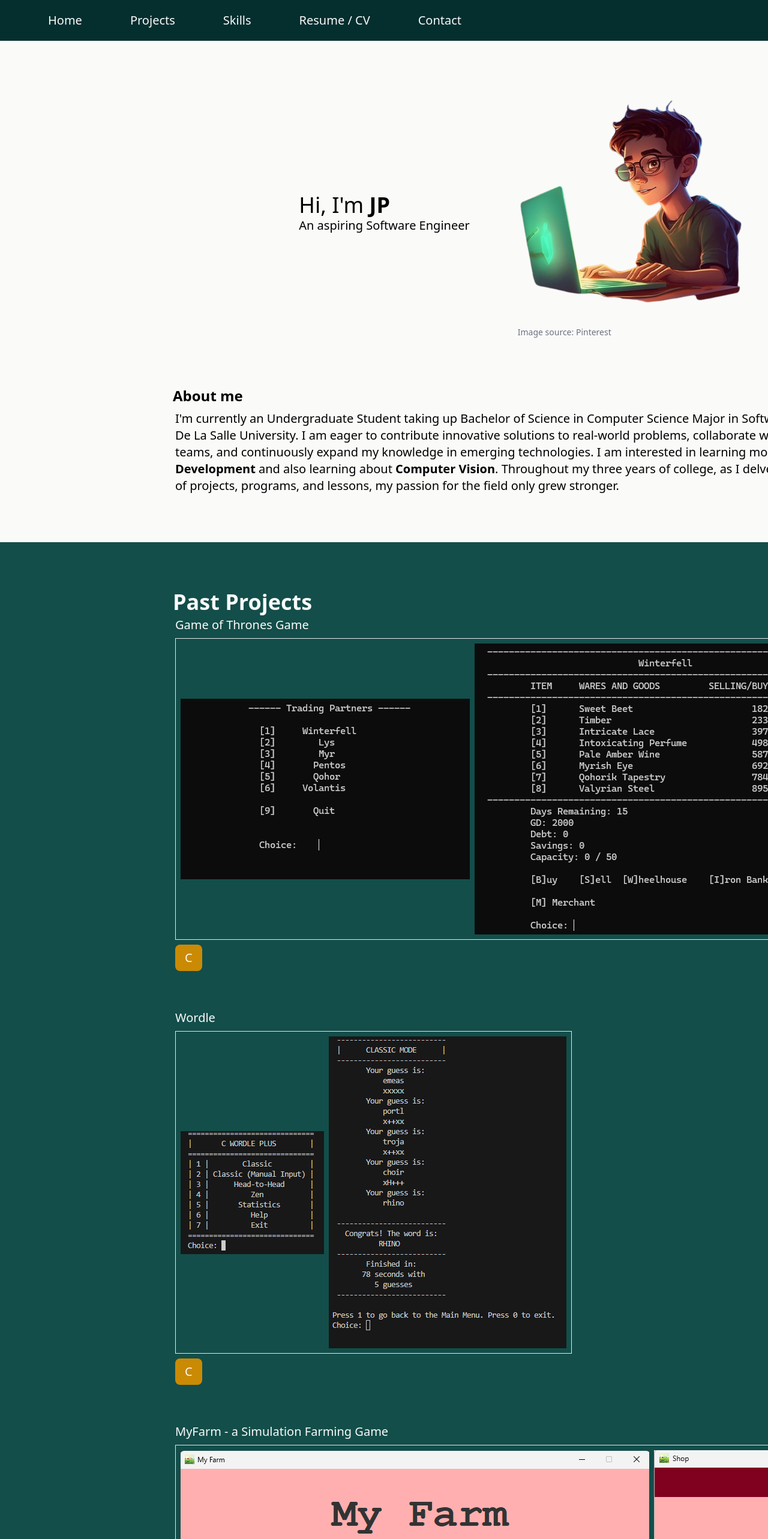
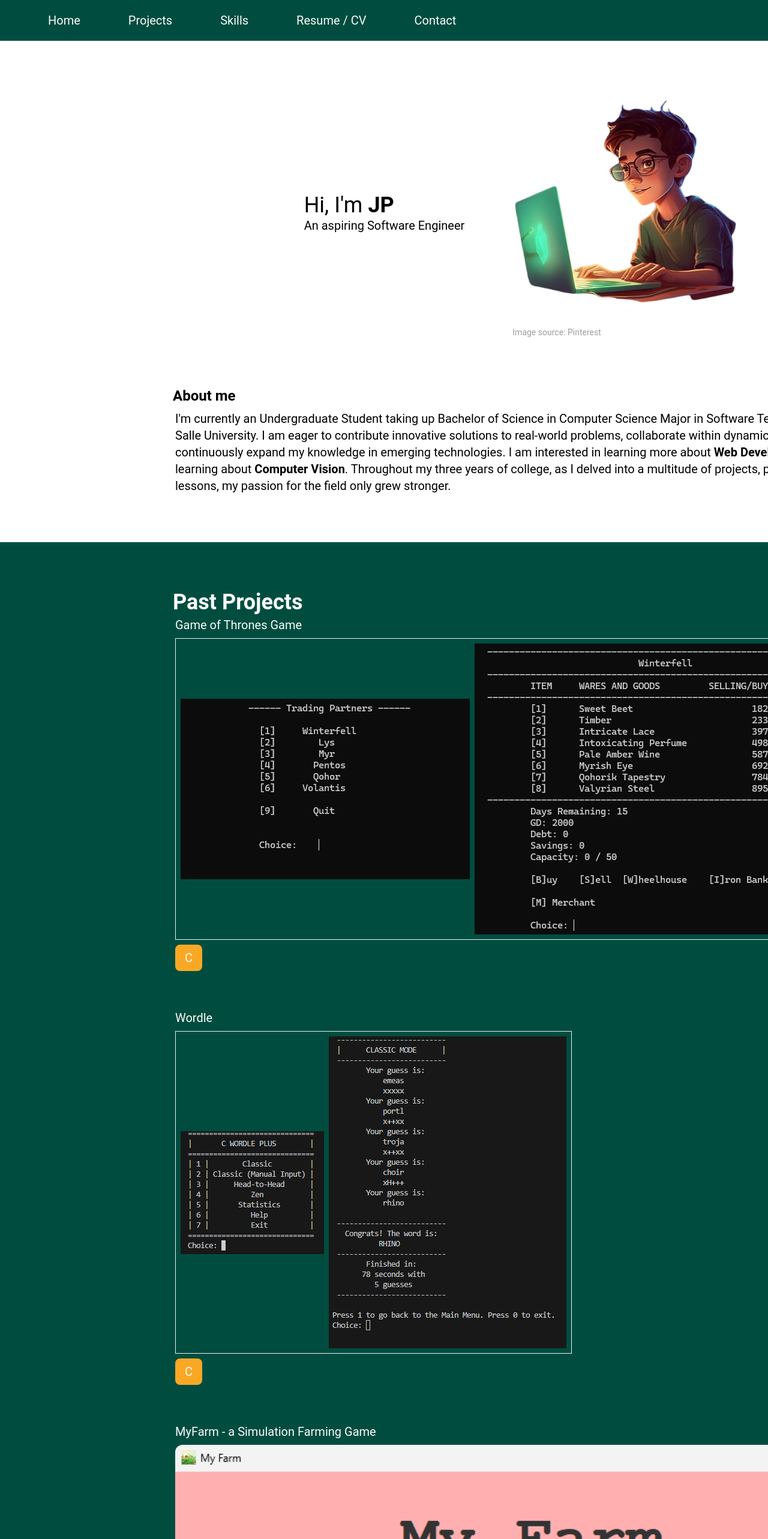
Before and after one commit to MrRyushi/Portfolio, a React (Vite) app in the folder Portfolio/: page / in a window 1280 px wide. Shown: the top 2566 px of the page at 60% size. Built offline with nearby package versions, Linux system fonts and the light colour scheme.

Commit message:
implemented carousels

```diff
--- a/Portfolio/package.json
+++ b/Portfolio/package.json
@@ -10,6 +10,7 @@
     "preview": "vite preview"
   },
   "dependencies": {
+    "@material-tailwind/react": "^2.1.9",
     "react": "^18.2.0",
     "react-dom": "^18.2.0",
     "react-router-dom": "^6.22.3"
--- a/Portfolio/src/pages/Contact.jsx
+++ b/Portfolio/src/pages/Contact.jsx
@@ -17,7 +17,7 @@ export default function Contact() {
                 <h1 className='font-bold text-3xl'>Send me a message!</h1>
                 <input type='email' placeholder='Your email' className='block w-1/2 border border-black rounded-lg p-2'/>
                 <textarea type='text' placeholder='Your message' className='w-1/2 h-28 border border-black rounded-lg p-2'/>
-                <button type='submit' className='block border bg-slate-900 text-slate-50 py-3 px-5 rounded-xl hover:bg-slate-700'>Send</button>
+                <button type='submit' className='block border bg-gray-900 text-gray-50 py-3 px-5 rounded-xl hover:bg-gray-700'>Send</button>
             </form>
         </div>
     </div>
--- a/Portfolio/src/pages/Landing.jsx
+++ b/Portfolio/src/pages/Landing.jsx
@@ -38,9 +38,9 @@ export default function Landing() {
   return (
     <div className='flex h-screen'>
       <div className=''>
-        <div className='flex gap-20 ps-20 w-screen p-5 bg-teal-950 text-slate-50 items-center'>
+        <div className='flex gap-20 ps-20 w-screen p-5 bg-teal-900 text-gray-50 items-center'>
             <button
-                className='text-xl hover:text-blue-300'
+                className='text-xl hover:text-teal-400'
                 onClick={() => {
                     const tellMeMoreElement = document.getElementById('faq');
                     if (tellMeMoreElement) {
@@ -48,7 +48,7 @@ export default function Landing() {
                     }}
                 }
             >Home</button>
-            <button className='text-xl hover:text-blue-300'
+            <button className='text-xl hover:text-teal-400'
                 onClick={() => {
                     const tellMeMoreElement = document.getElementById('projects');
                     if (tellMeMoreElement) {
@@ -56,7 +56,7 @@ export default function Landing() {
                     }}
                 }
             >Projects</button>
-            <button className='text-xl hover:text-blue-300'
+            <button className='text-xl hover:text-teal-400'
                 onClick={() => {
                     const tellMeMoreElement = document.getElementById('skills');
                     if (tellMeMoreElement) {
@@ -64,8 +64,8 @@ export default function Landing() {
                     }}
                 }
             >Skills</button>
-            <button onClick={() => handleDownload()} className='text-xl hover:text-blue-300'>Resume / CV</button>
-            <button className='text-xl hover:text-blue-300'
+            <button onClick={() => handleDownload()} className='text-xl hover:text-teal-400'>Resume / CV</button>
+            <button className='text-xl hover:text-teal-400'
                 onClick={() => {
                     const tellMeMoreElement = document.getElementById('contact');
                     if (tellMeMoreElement) {
--- a/Portfolio/src/pages/Projects.jsx
+++ b/Portfolio/src/pages/Projects.jsx
@@ -34,10 +34,13 @@ import chatbotSymptoms from '../assets/chatbot/symptoms.png'
 import chatbotTimeline from '../assets/chatbot/timeline.png'
 import chatbotVice from '../assets/chatbot/vice.png'
 
+// -- carousel --
+import { Carousel } from "@material-tailwind/react"
+
 export default function Projects() {
   return (
     <div id='projects' className='px-72 space-y-5 bg-teal-900 py-20'>
-        <div className='space-y-1 text-neutral-50'>
+        <div className='space-y-1 text-gray-50'>
             <h1 className='text-4xl font-bold'>Past Projects</h1>
             <div className='text-xl ps-1 space-y-16'>
                 <div className='space-y-2'>
@@ -46,7 +49,7 @@ export default function Projects() {
                         <img src={gotStartPage} className='inline'/>
                         <img src={gotHomePage} className='inline'/>
                     </div>
-                    <div className='bg-yellow-600 w-max py-2 px-4 flex items-center rounded-lg'>C</div>
+                    <div className='bg-yellow-800 w-max py-2 px-4 flex items-center rounded-lg'>C</div>
                 </div>
 
                 <div className='space-y-2'>
@@ -55,18 +58,19 @@ export default function Projects() {
                         <img src={wordleStartPage} className='inline'/>
                         <img src={wordleSampleRun} className='inline' />
                     </div>
-                    <div className='bg-yellow-600 w-max py-2 px-4 flex items-center rounded-lg'>C</div>
+                    <div className='bg-yellow-800 w-max py-2 px-4 flex items-center rounded-lg'>C</div>
                 </div>
 
                 <div className='space-y-2'>
                     <h3>MyFarm - a Simulation Farming Game</h3>
-                    <div className='flex space-x-2 overflow-x-auto border p-2 items-center'>
-                        <img src={myfarmStartPage} className='inline'/>
-                        <img src={myfarmShop} className='inline'/>
-                        <img src={myfarmFarmLot} className='inline'/>
-                        <img src={myfarmInventoryPage} className='inline'/>
-                        <img src={myfarmStats} className='inline'/>
-                    </div>
+                    <Carousel className='rounded-xl'>
+                        <img src={myfarmStartPage} alt='image 1' className='h-full w-full object-cover'/>
+                        <img src={myfarmShop} alt='image 2' className='h-full w-full object-cover'/>
+                        <img src={myfarmFarmLot} alt='image 3' className='h-full w-full object-cover'/>
+                        <img src={myfarmInventoryPage} alt='image 4' className='h-full w-full object-cover'/>
+                        <img src={myfarmStats} alt='image 5' className='h-full w-full object-cover'/>
+                    </Carousel>
+
                     <div className='flex gap-2'>
                         <div className='bg-red-600 w-max py-2 px-4 flex items-center rounded-lg'>Java</div>
                         <div className='bg-red-600 w-max py-2 px-4 flex items-center rounded-lg'>Java Swing</div>
@@ -75,10 +79,10 @@ export default function Projects() {
 
                 <div className='space-y-2'>
                     <h3>Homeowners Association - a Management System for a Homeowners Association</h3>
-                    <div className='flex space-x-2 overflow-x-auto border p-2'>
+                    <Carousel className='rounded-xl'>
                         <img src={hoLanding} className='inline'/>
                         <img src={hoRegister} className='inline'/>
-                    </div>
+                    </Carousel>
                     <div className='flex gap-2'>
                         <div className='bg-red-600 w-max py-2 px-4 flex items-center rounded-lg'>Java</div>
                         <div className='bg-orange-600 w-max py-2 px-4 flex items-center rounded-lg'>HTML</div>
@@ -89,17 +93,17 @@ export default function Projects() {
 
                 <div className='space-y-2'>
                     <h3>CyberLab - a Computer Lab Reservation Management System</h3>
-                    <div className='flex space-x-2 overflow-x-auto border p-2'>
+                    <Carousel className='rounded-xl'>
                         <img src={labLogin} className='inline'/>
                         <img src={labRegister} className='inline'/>
                         <img src={labHomePage} className='inline'/>
                         <img src={labRoom} className='inline'/>
                         <img src={labProfile} className='inline'/>
                         <img src={labReservation} className='inline'/>
-                    </div>
+                    </Carousel>
                     <div className='flex gap-2'>
                         <div className='bg-orange-600 w-max py-2 px-4 flex items-center rounded-lg'>HTML, CSS, JavaScript</div>
-                        <div className='bg-yellow-600 w-max py-2 px-4 flex items-center rounded-lg'>NodeJS</div>
+                        <div className='bg-yellow-800 w-max py-2 px-4 flex items-center rounded-lg'>NodeJS</div>
                         <div className='bg-amber-600 w-max py-2 px-4 flex items-center rounded-lg'>Express JS</div>
                         <div className='bg-green-600 w-max py-2 px-4 flex items-center rounded-lg'>MongoDB</div>
                     </div>
@@ -107,19 +111,18 @@ export default function Projects() {
 
                 <div className='space-y-2'>
                     <h3>Medical Chatbot - a Diagnostic Chatbot</h3>
-                    <div className='flex space-x-2 overflow-x-auto border p-2 items-center'>
-                        <img src={chatbotStartPage} className='inline'/>
-                        <img src={chatbotName} className='inline'/>
-                        <img src={chatbotAge} className='inline'/>
-                        <img src={chatbotEnvironment} className='inline'/>
-                        <img src={chatbotChiefComplaint} className='inline'/>
-                        <img src={chatbotSymptoms} className='inline'/>
-                        <img src={chatbotTimeline} className='inline'/>
-                        <img src={chatbotVice} className='inline'/>
-                        <img src={chatbotHistory} className='inline'/>
-                        <img src={chatbotResult} className='inline'/>
-                        <img src={chatbotOther} className='inline'/>
-
+                    <div className='flex space-x-2 items-center border overflow-x-auto p-2'>
+                        <img src={chatbotStartPage} className=''/>
+                        <img src={chatbotName} className=''/>
+                        <img src={chatbotAge} className=''/>
+                        <img src={chatbotEnvironment} className=''/>
+                        <img src={chatbotChiefComplaint} className=''/>
+                        <img src={chatbotSymptoms} className=''/>
+                        <img src={chatbotTimeline} className=''/>
+                        <img src={chatbotVice} className=''/>
+                        <img src={chatbotHistory} className=''/>
+                        <img src={chatbotResult} className=''/>
+                        <img src={chatbotOther} className=''/>
                     </div>
                     <div className='bg-cyan-700 w-max py-2 px-4 flex items-center rounded-lg'>Prolog</div>
                 </div>
--- a/Portfolio/src/pages/Skills.jsx
+++ b/Portfolio/src/pages/Skills.jsx
@@ -1,6 +1,6 @@
 export default function Skills() {
   return (
-    <div id="skills" className='px-72 space-y-5 py-20 bg-neutral-900 text-neutral-50'>
+    <div id="skills" className='px-72 space-y-5 py-20 bg-gray-900 text-gray-50'>
         <div className='space-y-10'>
             <div>
                 <h1 className='text-3xl font-bold'>Programming Languages</h1>
--- a/Portfolio/tailwind.config.js
+++ b/Portfolio/tailwind.config.js
@@ -1,5 +1,6 @@
 /** @type {import('tailwindcss').Config} */
-export default {
+const withMT = require("@material-tailwind/react/utils/withMT");
+export default withMT({
     content: [
         "./src/**/*.{js,jsx,ts,tsx}",
         "./index.html",
@@ -17,4 +18,4 @@ export default {
     },
   },
   plugins: [],
-}
+});
```
Also changed, not shown: 1 other file (tests, documents, lock files or other folders).
